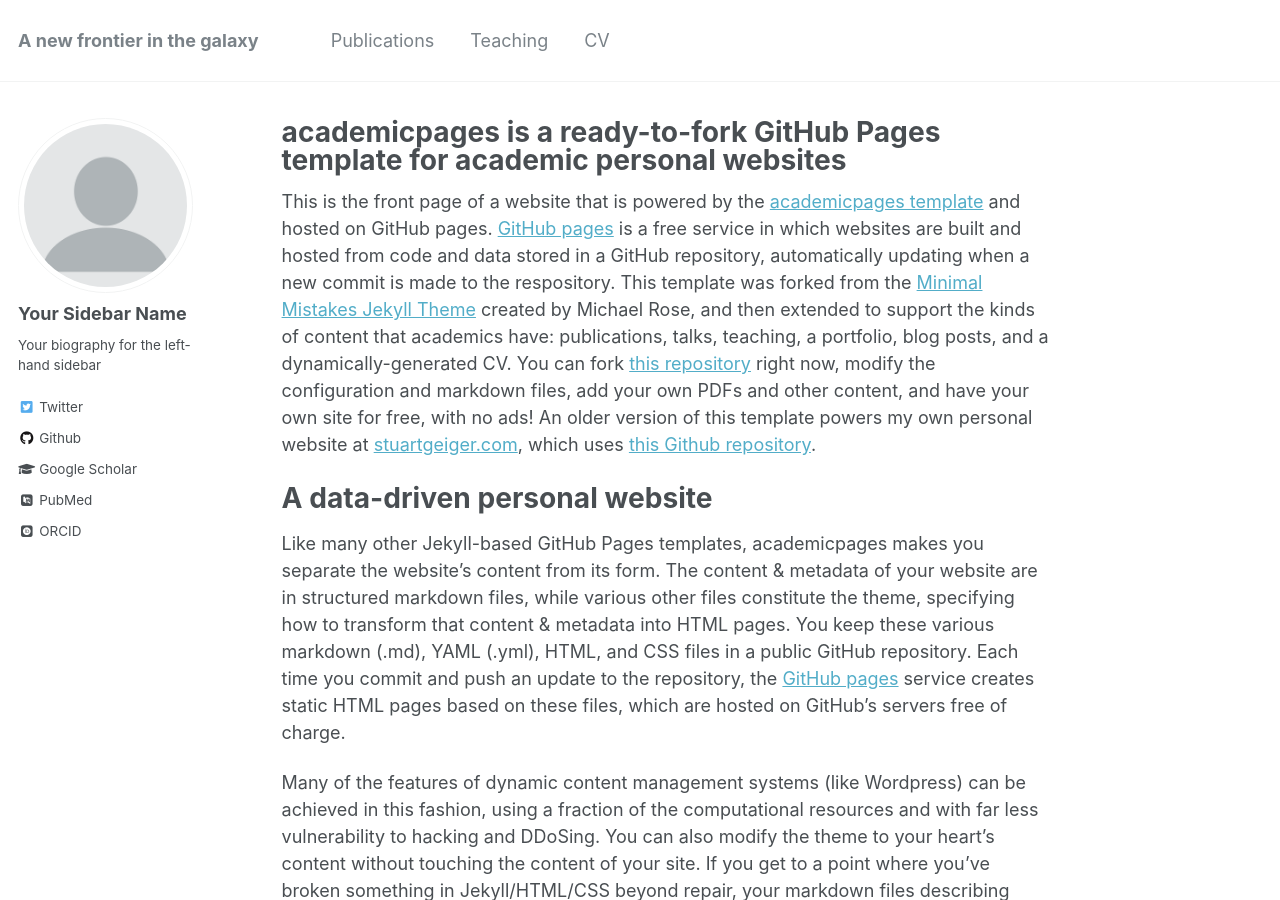
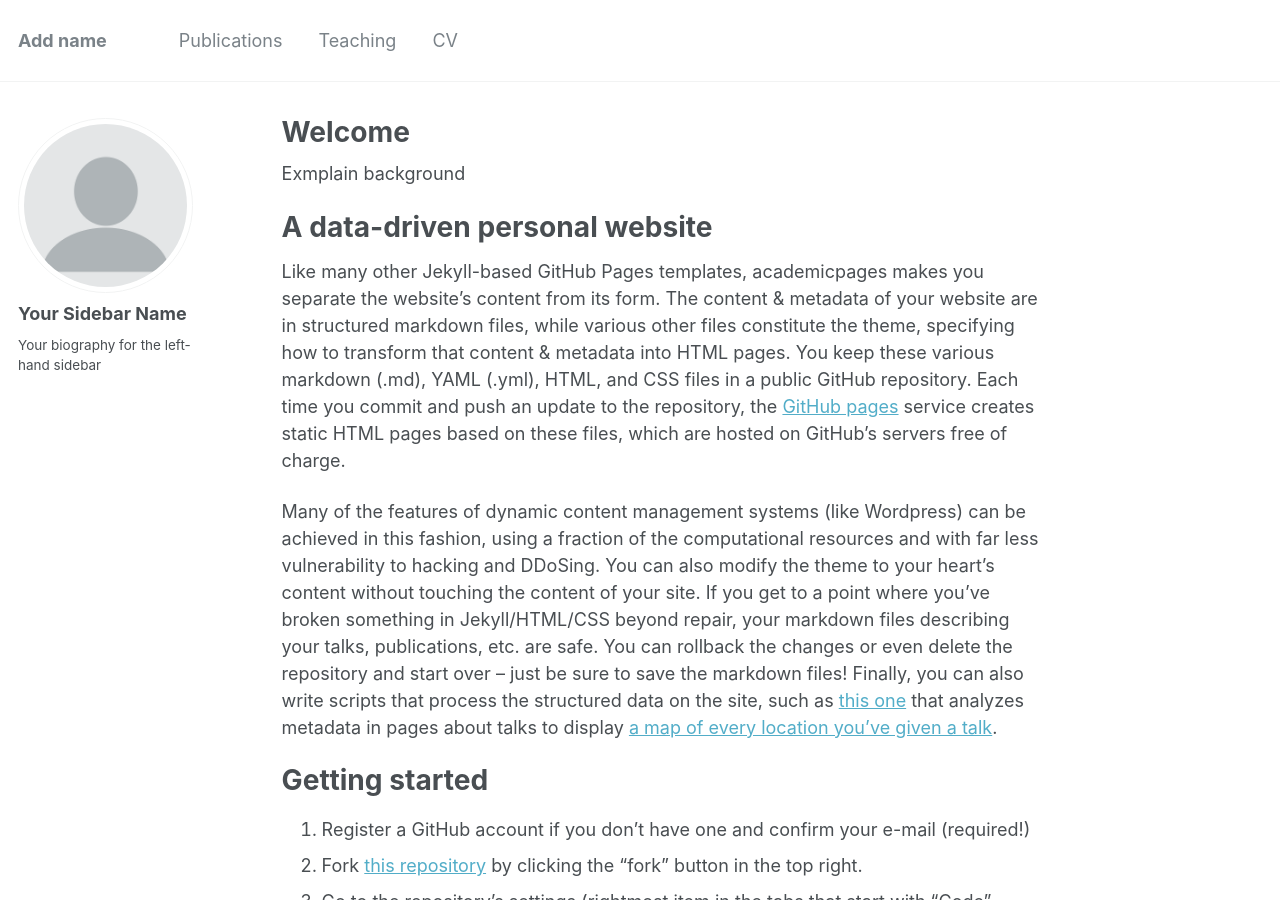
Before and after one commit to alexandercyrus/tentative.github.io, a Jekyll site: the page built from _pages/about.md, in a window 1280 px wide and 900 px high. Built offline with Jekyll 4.4.1, drawn with Linux system fonts in a browser that asks for light colours; some web fonts are replaced.

Commit message:
two files

```diff
--- a/_config.yml
+++ b/_config.yml
@@ -7,7 +7,7 @@
 
 # Site Settings
 locale                   : "en-US"
-title                    : "A new frontier in the galaxy"
+title                    : "Add name"
 title_separator          : "-"
 name                     : &name "Samen Eskandarzadeh"
 description              : &description "personal description"
@@ -89,10 +89,10 @@ author:
   bio              : "Your biography for the left-hand sidebar"
 #  location         : "Location"
   employer         :
-  pubmed           : "https://www.ncbi.nlm.nih.gov/pubmed/?term=john+snow"
-  googlescholar    : "http://yourfullgooglescholarurl.com"
+#  pubmed           : "https://www.ncbi.nlm.nih.gov/pubmed/?term=john+snow"
+#  googlescholar    : "https://scholar.google.com/citations?user=n0Iqr44AAAAJ&hl=en"
   email            :
-  researchgate     :  # example: "https://www.researchgate.net/profile/yourprofile"
+#  researchgate     :  # example: "https://www.researchgate.net/profile/yourprofile"
   uri              :
   bitbucket        :
   codepen          :
@@ -100,20 +100,20 @@ author:
   flickr           :
   facebook         :
   foursquare       :
-  github           : "academicpages"
+#  github           : "academicpages"
   google_plus      :
   keybase          :
   instagram        :
   impactstory      : #"https://profiles.impactstory.org/u/xxxx-xxxx-xxxx-xxxx"
   lastfm           :
-  linkedin         :
-  orcid            : "http://orcid.org/yourorcidurl"
+#  linkedin         : "https://au.linkedin.com/in/saman-eskandarzadeh"
+#  orcid            : "http://orcid.org/yourorcidurl"
   pinterest        :
   soundcloud       :
   stackoverflow    : # http://stackoverflow.com/users/123456/username
   steam            :
   tumblr           :
-  twitter          : "replacethistwitterhandle"
+#  twitter          : "replacethistwitterhandle"
   vine             :
   weibo            :
   xing             :
--- a/_pages/about.md
+++ b/_pages/about.md
@@ -1,6 +1,6 @@
 ---
 permalink: /
-title: "academicpages is a ready-to-fork GitHub Pages template for academic personal websites"
+title: "Welcome"
 excerpt: "About me"
 author_profile: true
 redirect_from:
@@ -8,7 +8,7 @@ redirect_from:
   - /about.html
 ---
 
-This is the front page of a website that is powered by the [academicpages template](https://github.com/academicpages/academicpages.github.io) and hosted on GitHub pages. [GitHub pages](https://pages.github.com) is a free service in which websites are built and hosted from code and data stored in a GitHub repository, automatically updating when a new commit is made to the respository. This template was forked from the [Minimal Mistakes Jekyll Theme](https://mmistakes.github.io/minimal-mistakes/) created by Michael Rose, and then extended to support the kinds of content that academics have: publications, talks, teaching, a portfolio, blog posts, and a dynamically-generated CV. You can fork [this repository](https://github.com/academicpages/academicpages.github.io) right now, modify the configuration and markdown files, add your own PDFs and other content, and have your own site for free, with no ads! An older version of this template powers my own personal website at [stuartgeiger.com](http://stuartgeiger.com), which uses [this Github repository](https://github.com/staeiou/staeiou.github.io).
+Exmplain background
 
 A data-driven personal website
 ======
```
